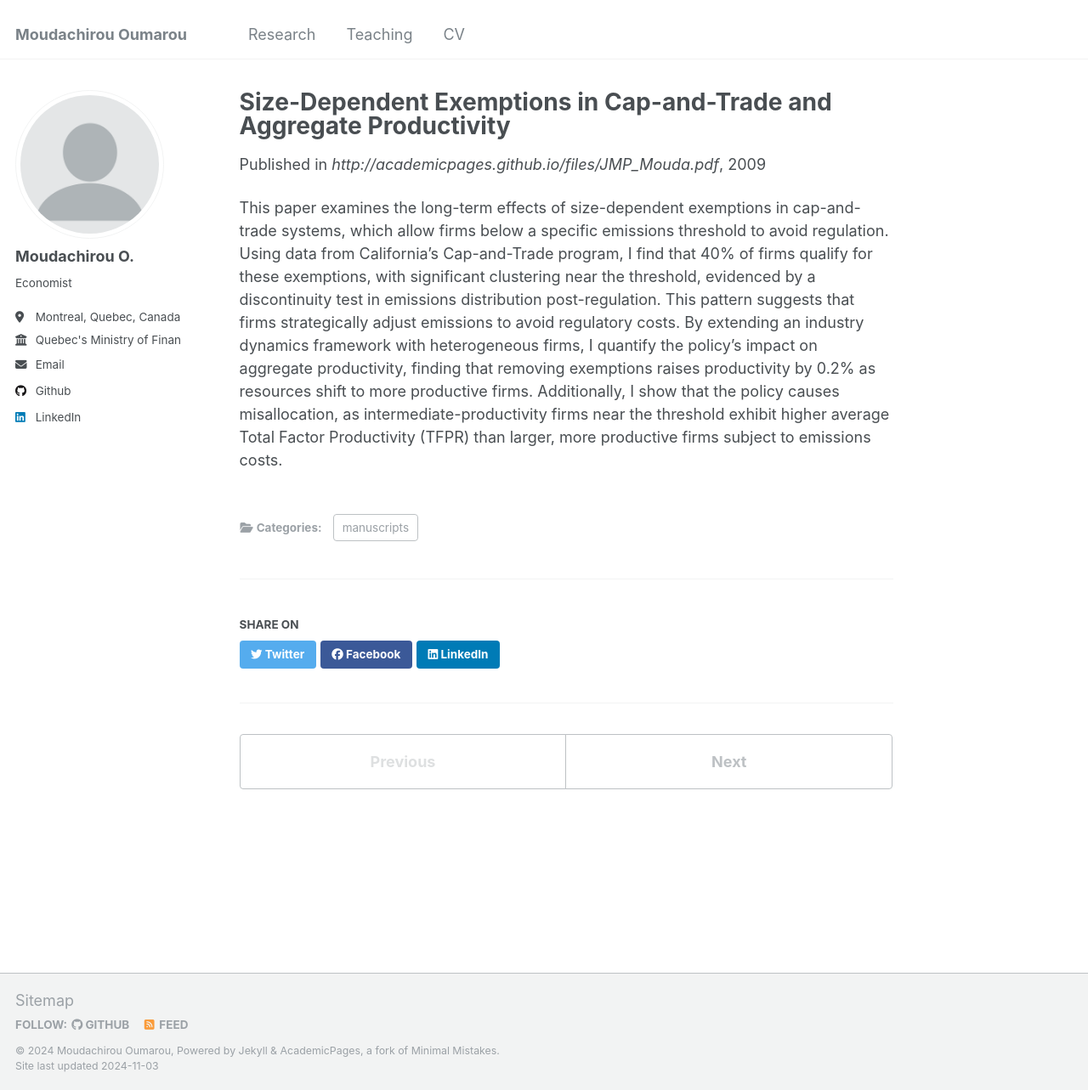
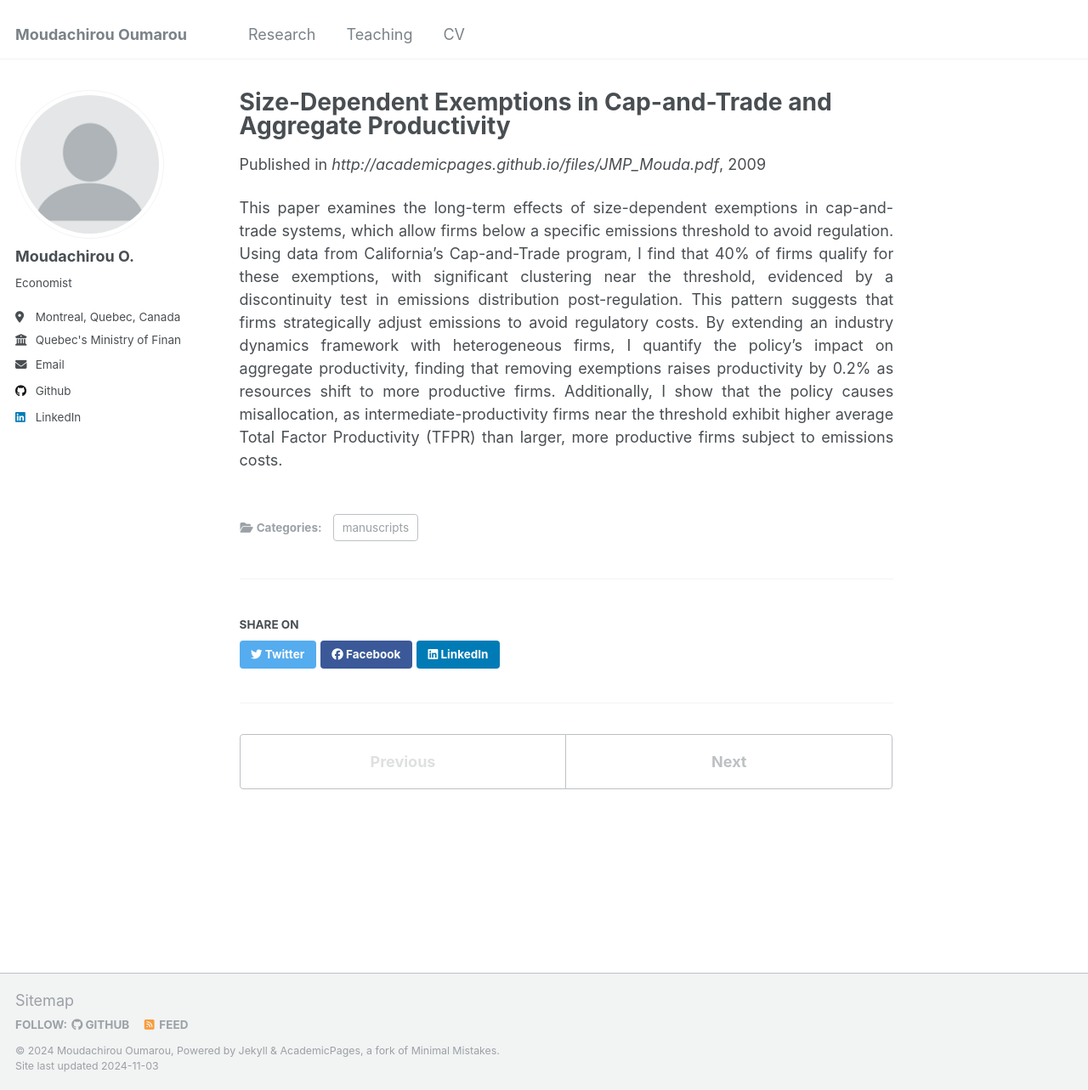
Before and after one commit to oumaroumoudachirou/oumaroumoudachirou.github.io, a Jekyll site: the page built from _publications/2009-10-01-paper-title-number-1.md, in a window 1280 px wide and 1283 px high. Shown: the whole window at 85% size. Built offline with Jekyll 4.4.1, drawn with Linux system fonts in a browser that asks for light colours.

Commit message:
Update 2009-10-01-paper-title-number-1.md

```diff
--- a/_publications/2009-10-01-paper-title-number-1.md
+++ b/_publications/2009-10-01-paper-title-number-1.md
@@ -7,4 +7,4 @@ venue: 'http://academicpages.github.io/files/JMP_Mouda.pdf'
 paperurl: 'http://academicpages.github.io/files/JMP_Mouda.pdf'
 ---
 
-This paper examines the long-term effects of size-dependent exemptions in cap-and-trade systems, which allow firms below a specific emissions threshold to avoid regulation. Using data from California’s Cap-and-Trade program, I find that 40% of firms qualify for these exemptions, with significant clustering near the threshold, evidenced by a discontinuity test in emissions distribution post-regulation. This pattern suggests that firms strategically adjust emissions to avoid regulatory costs. By extending an industry dynamics framework with heterogeneous firms, I quantify the policy’s impact on aggregate productivity, finding that removing exemptions raises productivity by 0.2% as resources shift to more productive firms. Additionally, I show that the policy causes misallocation, as intermediate-productivity firms near the threshold exhibit higher average Total Factor Productivity (TFPR) than larger, more productive firms subject to emissions costs.
+<p align="justify"> This paper examines the long-term effects of size-dependent exemptions in cap-and-trade systems, which allow firms below a specific emissions threshold to avoid regulation. Using data from California’s Cap-and-Trade program, I find that 40% of firms qualify for these exemptions, with significant clustering near the threshold, evidenced by a discontinuity test in emissions distribution post-regulation. This pattern suggests that firms strategically adjust emissions to avoid regulatory costs. By extending an industry dynamics framework with heterogeneous firms, I quantify the policy’s impact on aggregate productivity, finding that removing exemptions raises productivity by 0.2% as resources shift to more productive firms. Additionally, I show that the policy causes misallocation, as intermediate-productivity firms near the threshold exhibit higher average Total Factor Productivity (TFPR) than larger, more productive firms subject to emissions costs.
```
